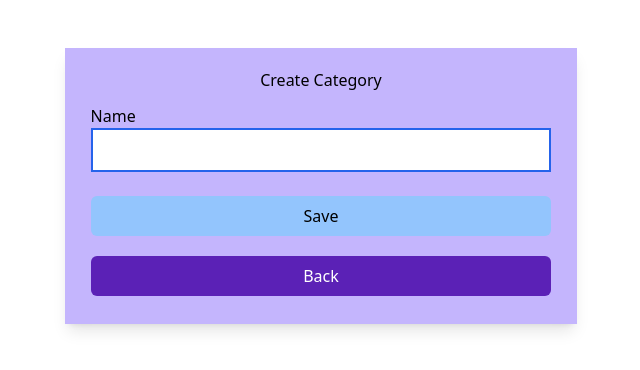
After one commit to Fredrick000/First-Time-Php, a PHP site: page /categories/create.php in a window 1280 px wide. The commit adds this page. Shown: the top 370 px of the page, without its empty margins (319-959 px from the left). Run offline with PHP 8.4, Linux system fonts and the light colour scheme; some libraries are stand-ins or nearby versions.

Commit message:
create category (#1)

```diff
--- /dev/null
+++ b/categories/create.php
@@ -0,0 +1,31 @@
+
+<!DOCTYPE html>
+<html lang="en">
+<head>
+    <meta charset="UTF-8">
+    <meta name="viewport" content="width=device-width, initial-scale=1.0">
+    <title>Document</title>
+    <script src="https://cdn.tailwindcss.com"></script>
+</head>
+<body>
+        <div class="w-[40%] mx-auto shadow-lg my-12 py-5 bg-violet-300">
+
+        <h1 class="text-center">Create Category</h1>
+
+            <form class="w-[90%] mx-auto" action="store.php" method="POST">
+
+           <div class="my-3">
+
+            <label for="name">Name</label>
+
+                <input type="text" name="name" class="w-full border-2 border-blue-600 px-5 py-2">
+
+            </div>
+                <button class="w-full py-2 bg-blue-300 my-3 rounded-md">Save</button>
+                <div class="my-2 py-2 w-full bg-violet-800 text-white rounded-md text-center">
+                    <a href="index.php">Back</a>
+                </div>
+           </form>
+        </div>
+</body>
+</html>
--- a/index.php
+++ b/index.php
@@ -8,7 +8,7 @@
 </head>
 <body>
     <div class="mx-auto w-[40%] text-center my-10">
-        <a href="" class="px-10 py-3 bg-green-700 text-white mx-5">Custom</a>
+        <a href="" class="px-10 py-3 bg-green-700 text-white mx-5">Category</a>
         <a href="products/index.php" class="px-10 py-3 bg-green-700 text-white mx-5">products</a>
     </div>
 </body>
```
